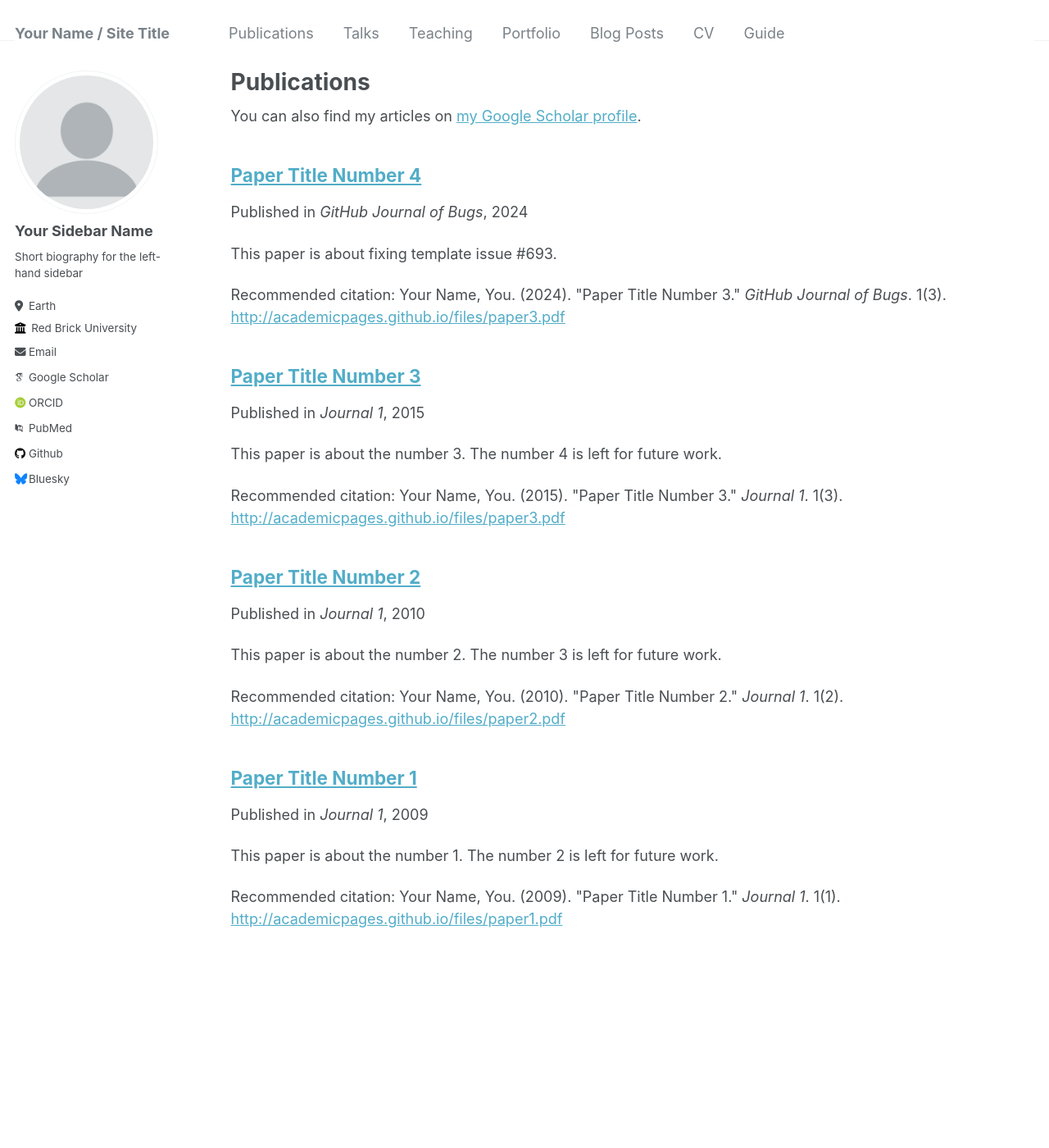
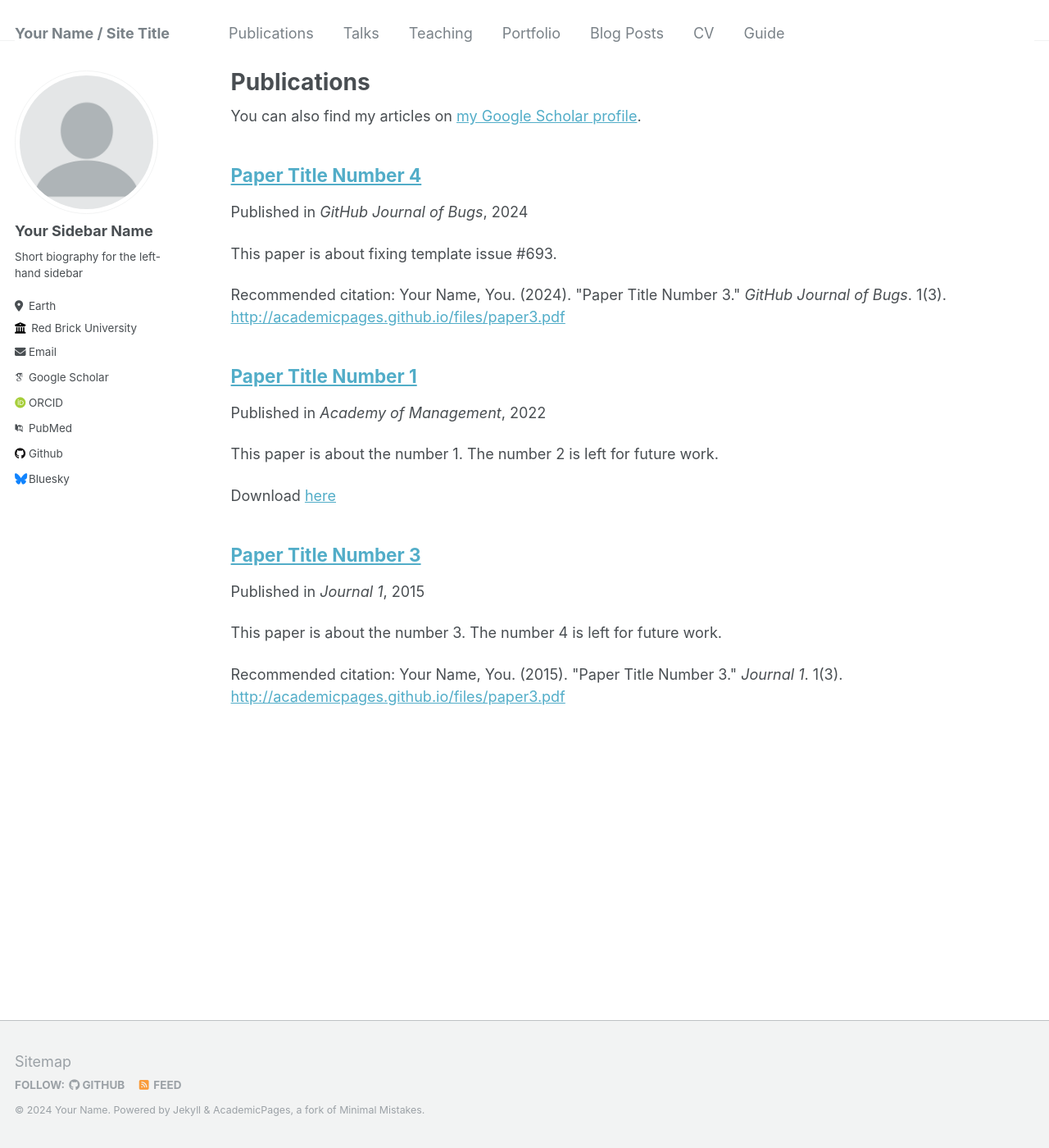
Before and after one commit to koko2023/koko2023.github.io, a Jekyll site: the page built from _pages/publications.md, in a window 1280 px wide and 1400 px high. Shown: the whole window at 82% size. Built offline with Jekyll 4.4.1, drawn with Linux system fonts in a browser that asks for light colours; some web fonts are replaced; a file with an impossible date is left out.

Commit message:
update link

```diff
--- a/_publications/2009-10-01-paper-title-number-1.md
+++ b/_publications/2009-10-01-paper-title-number-1.md
@@ -3,10 +3,7 @@ title: "Paper Title Number 1"
 collection: publications
 permalink: /publication/2009-10-01-paper-title-number-1
 excerpt: 'This paper is about the number 1. The number 2 is left for future work.'
-date: 2009-10-01
-venue: 'Journal 1'
-paperurl: 'http://academicpages.github.io/files/paper1.pdf'
-citation: 'Your Name, You. (2009). &quot;Paper Title Number 1.&quot; <i>Journal 1</i>. 1(1).'
+date: 2022-10-01
+venue: 'Academy of Management'
+paperurl: 'https://koko2023.github.io/files/keyuhan_2022_english.pdf'
 ---
-
-The contents above will be part of a list of publications, if the user clicks the link for the publication than the contents of section will be rendered as a full page, allowing you to provide more information about the paper for the reader. When publications are displayed as a single page, the contents of the above "citation" field will automatically be included below this section in a smaller font.
--- a/_publications/2010-10-01-paper-title-number-2.md
+++ b/_publications/2010-10-01-paper-title-number-2.md
@@ -1,12 +1,8 @@
 ---
-title: "Paper Title Number 2"
+title: "直播平台弹幕信息质量对冲动消费的影响研究"
 collection: publications
 permalink: /publication/2010-10-01-paper-title-number-2
 excerpt: 'This paper is about the number 2. The number 3 is left for future work.'
-date: 2010-10-01
-venue: 'Journal 1'
-paperurl: 'http://academicpages.github.io/files/paper2.pdf'
-citation: 'Your Name, You. (2010). &quot;Paper Title Number 2.&quot; <i>Journal 1</i>. 1(2).'
+date: 2021-06
+paperurl: 'https://koko2023.github.io/files/keyuhan_2021_chinese_version.pdf'
 ---
-
-The contents above will be part of a list of publications, if the user clicks the link for the publication than the contents of section will be rendered as a full page, allowing you to provide more information about the paper for the reader. When publications are displayed as a single page, the contents of the above "citation" field will automatically be included below this section in a smaller font.
```
